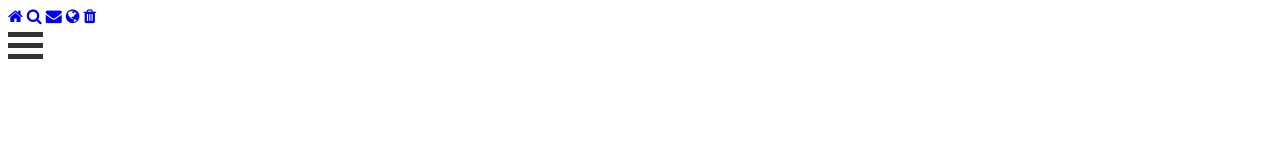
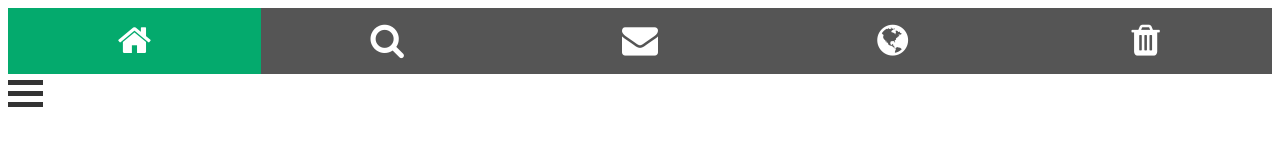
Before and after one commit to WHOEVERTHEHECKIAM/theultimatew3schoolswebpage, a plain HTML site: page index.html in a window 1280 px wide. Drawn offline with Linux system fonts and the light colour scheme.

Commit message:
Update style.css

```diff
--- a/style.css
+++ b/style.css
@@ -1,3 +1,27 @@
+.icon-bar {
+  width: 100%; /* Full-width */
+  background-color: #555; /* Dark-grey background */
+  overflow: auto; /* Overflow due to float */
+}
+
+.icon-bar a {
+  float: left; /* Float links side by side */
+  text-align: center; /* Center-align text */
+  width: 20%; /* Equal width (5 icons with 20% width each = 100%) */
+  padding: 12px 0; /* Some top and bottom padding */
+  transition: all 0.3s ease; /* Add transition for hover effects */
+  color: white; /* White text color */
+  font-size: 36px; /* Increased font size */
+}
+
+.icon-bar a:hover {
+  background-color: #000; /* Add a hover color */
+}
+
+.active {
+  background-color: #04AA6D; /* Add an active/current color */
+}
+
 .container {
   display: inline-block;
   cursor: pointer;
```
